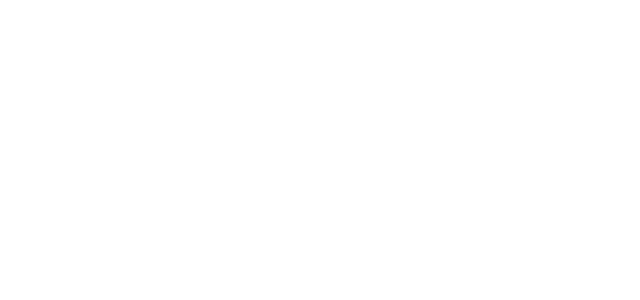
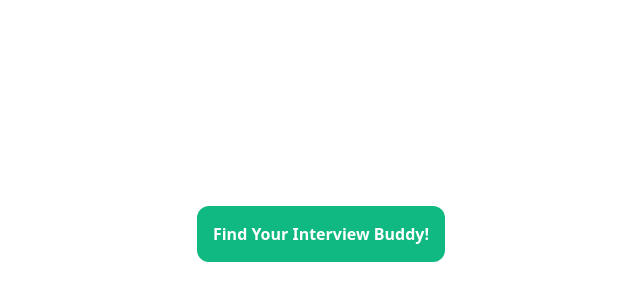
Before and after one commit to LeoLu0602/coding-interview, a Next.js app in the folder client/: page / in a window 1280 px wide. Shown: the part 166-466 px from the top of the page, without its empty margins (319-959 px from the left). Built offline with nearby package versions, Linux system fonts and the light colour scheme.

Commit message:
feat: add "Find Your Interview Buddy!" button

```diff
--- a/client/app/page.tsx
+++ b/client/app/page.tsx
@@ -1,3 +1,11 @@
 export default function Home() {
-    return <></>;
+    return (
+        <>
+            <main className="fixed left-0 top-0 w-full h-screen flex flex-col justify-center items-center">
+                <button className="bg-emerald-500 p-4 font-bold text-white rounded-xl hover:bg-emerald-600">
+                    Find Your Interview Buddy!
+                </button>
+            </main>
+        </>
+    );
 }
```
